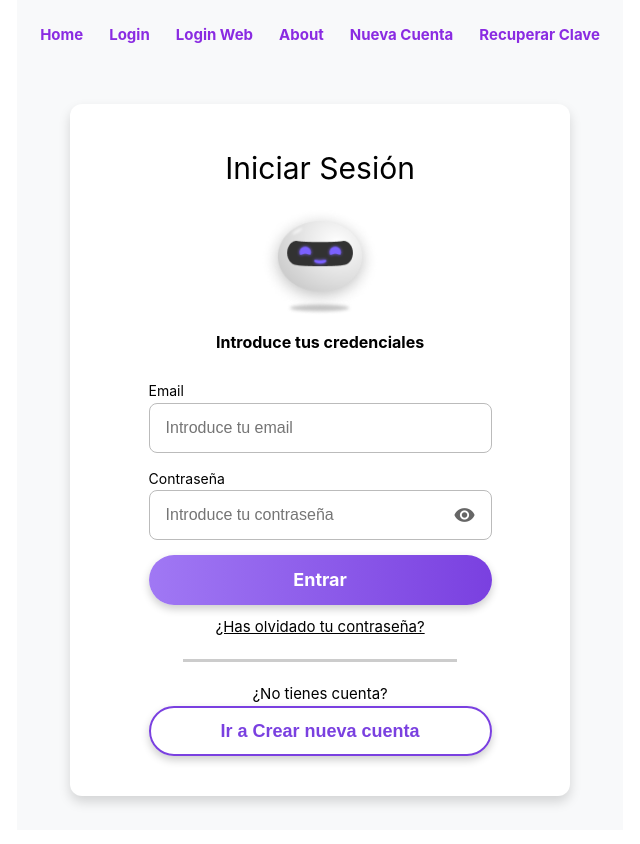
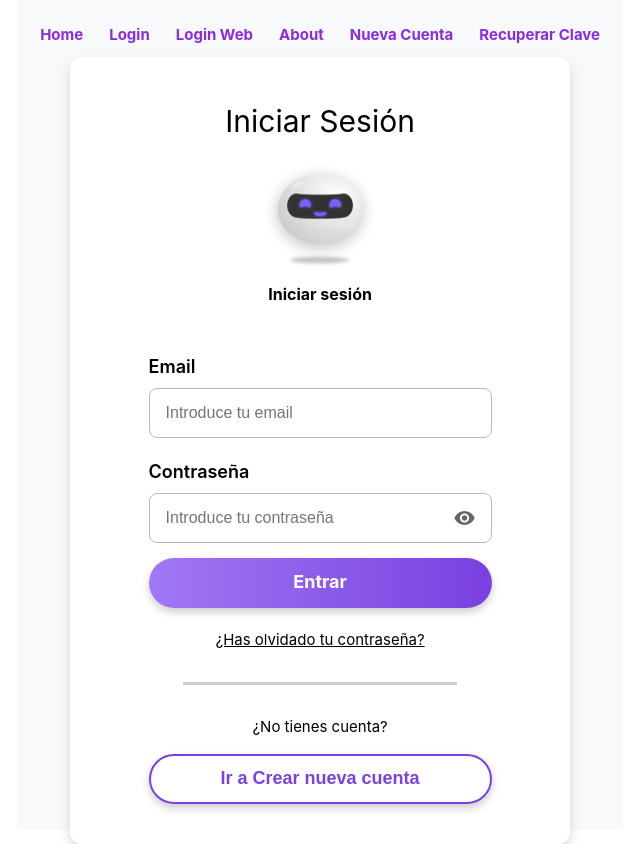
Before and after one commit to CarlosAlberto19/PRACTICAS_ACCESSROBOT, a Vue app: page /crear-cuenta in a window 1280 px wide. Shown: the whole page, without its empty margins (17-657 px from the left). Built offline with nearby package versions, Linux system fonts and the light colour scheme.

Commit message:
pendiente input

```diff
--- a/src/views/LoginViewCrearNuevaCuenta.vue
+++ b/src/views/LoginViewCrearNuevaCuenta.vue
@@ -12,7 +12,7 @@
         />
       </div>
 
-      <h2 class="subtitulo negrita">Introduce tus credenciales</h2>
+      <h2 class="subtitulo negrita">Iniciar sesión</h2>
 
       <!-- FORMULARIO -->
       <form @submit.prevent="validarLogin">
@@ -225,6 +225,7 @@ function irARecuperarContrasena() {
 
 
 <style scoped>
+/* ✅ Se elimina font-weight aquí porque no afecta a los labels */
 .contenedor-pagina {
   display: flex;
   justify-content: center;
@@ -233,6 +234,8 @@ function irARecuperarContrasena() {
   width: 100%;
   background-color: #f8f9fa;
 }
+
+/* ✅ Se mantiene sin cambios */
 .caja-formulario {
   display: flex;
   flex-direction: column;
@@ -244,76 +247,92 @@ function irARecuperarContrasena() {
   border-radius: 12px;
   box-shadow: 0 6px 12px rgba(0, 0, 0, 0.15);
 }
+
+/* ✅ Títulos */
 .subtitulo {
   font-size: 16px;
   font-weight: bold;
   text-align: center;
   margin-bottom: 25px;
 }
+
+/* ✅ Imagen */
 .imagen-robot {
   width: 120px;
   margin: 15px auto;
   display: block;
 }
 
-/*
-  Agrupa label + <PruebaInput>
-  (solo check en email)
-*/
-.campo {
+/* ✅ Se mantiene pero sin `font-weight` */
+::v-deep(.campo) {
   display: flex;
   flex-direction: column;
   margin-bottom: 15px;
   position: relative;
-  font-weight: bold;
-  font-size: 14px;
+  font-size: 16px;
+  margin-top: 20px;
 }
 
-.input-container {
-  position: relative;
+/* ✅ FORZAMOS EL LABEL A NEGRITA */
+::v-deep(.campo label) {
+  font-weight: 600 !important; /* 🔥 AHORA SÍ SE VE MÁS NEGRITA */
+  font-size: 18px; /* 🔹 Ajusta el tamaño si lo quieres más grande */
+  color: #000; /* 🔹 Asegura que sea negro */
+  margin-bottom: 6px; /* 🔹 Más separación del input */
 }
 
-/* Check verde => Email y (se eliminó en password) */
+/* ✅ Ajuste del input-container */
+::v-deep(.input-container) {
+  width: 100%;
+}
+
+/* ✅ Corrección del check (✔) dentro del input */
 .icono-check {
   position: absolute;
   right: 8px;
   top: 50%;
-  transform: translateY(-50%);
-  font-size: 18px;
+  transform: translateY(-10%);
+  font-size: 22px;
   color: green;
 }
 
-/* Borde error + focus */
+/* ✅ Estilos de error */
 .error-borde {
   border: 2px solid red !important;
   box-shadow: 0 0 8px rgba(255,0,0,0.9) !important;
 }
+
 .borde-iluminado {
   border: 2px solid #7A40E0 !important;
   box-shadow: 0 0 8px rgba(122,64,224,0.9) !important;
 }
 
-/* Mensaje de error */
+/* ✅ Mensaje de error */
 .mensaje-error {
   color: red;
   font-size: 14px;
   margin-top: 4px;
 }
 
-/* Barra separadora */
+/* ✅ Barra separadora */
 .linea-separadora {
-  margin: 20px auto;
+  margin: 30px auto !important;
   width: 80%;
   border: 0;
   border-top: 3px solid #ccc;
 }
+
+/* ✅ Centramos los textos */
 .texto-centrado {
   text-align: center;
+  margin-bottom: 15px !important;
 }
+
 .texto-olvido {
   text-decoration: underline;
-  margin-top: 10px;
+  margin-top: 20px !important;
   cursor: pointer;
   text-align: center;
 }
+
 </style>
```
